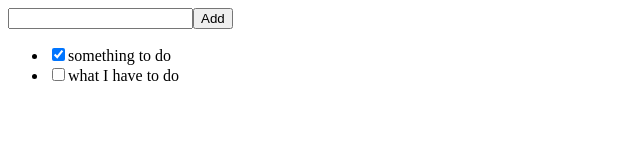
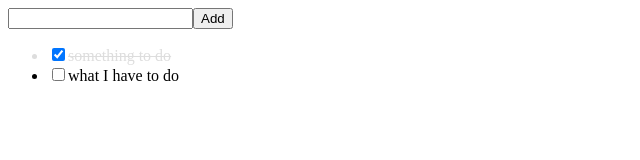
Before and after one commit to jwlee1108/todo-app, a Vue app: page / in a window 1280 px wide. Shown: the top 160 px of the page, without its empty margins (0-640 px from the left). Built offline with nearby package versions, Linux system fonts and the light colour scheme.

Commit message:
01-07: 완료된 할 일에 클래스 바인딩

```diff
--- a/src/App.vue
+++ b/src/App.vue
@@ -5,7 +5,12 @@
       <button @click="addTodo">Add</button>
     </div>
     <ul>
-      <li v-for="(todo, index) in todos" :key="index"  @click="changeComplete(todo)">
+      <li
+          v-for="(todo, index) in todos"
+          :key="index"
+          @click="changeComplete(todo)"
+          :class="{completed: todo.complete}"
+      >
         <input type="checkbox" v-model="todo.complete"/>{{ todo.title }}
       </li>
     </ul>
@@ -38,4 +43,9 @@ export default {
 li {
   user-select: none;
 }
+
+.completed {
+  text-decoration: line-through;
+  color: #ddd;
+}
 </style>
```
